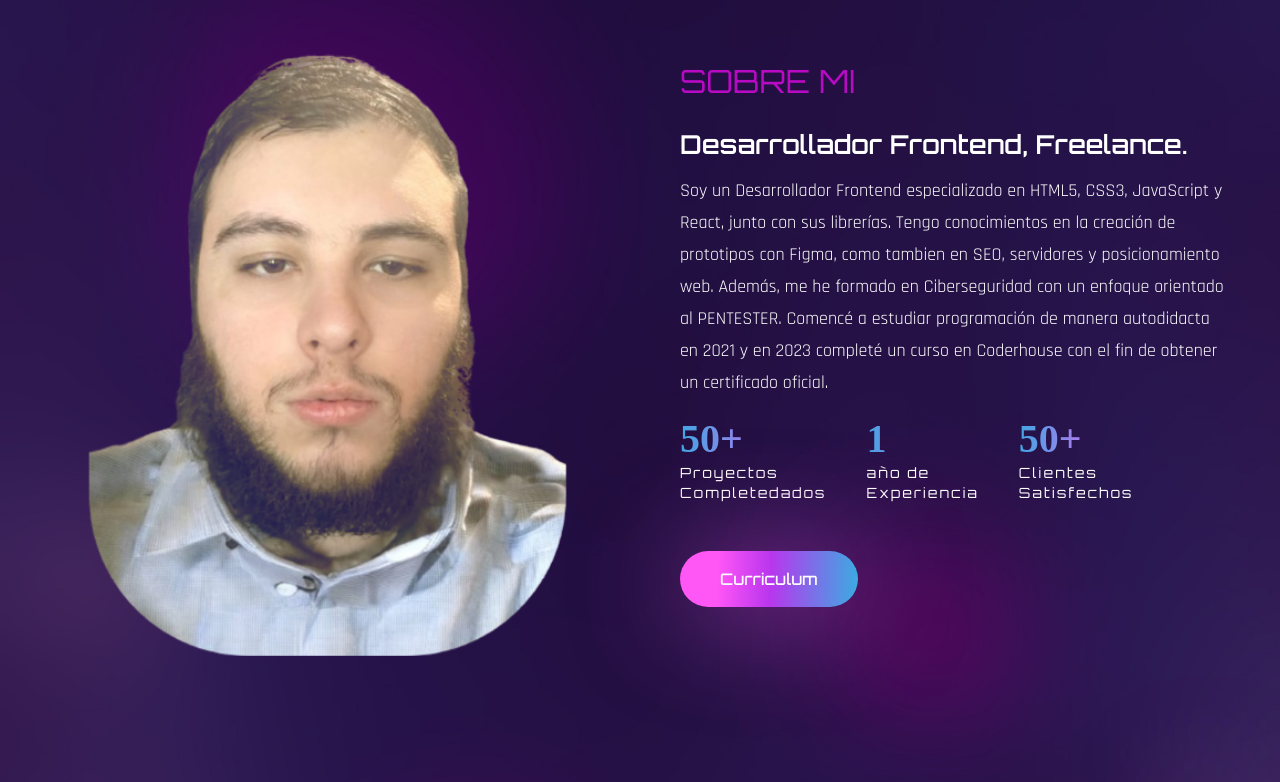
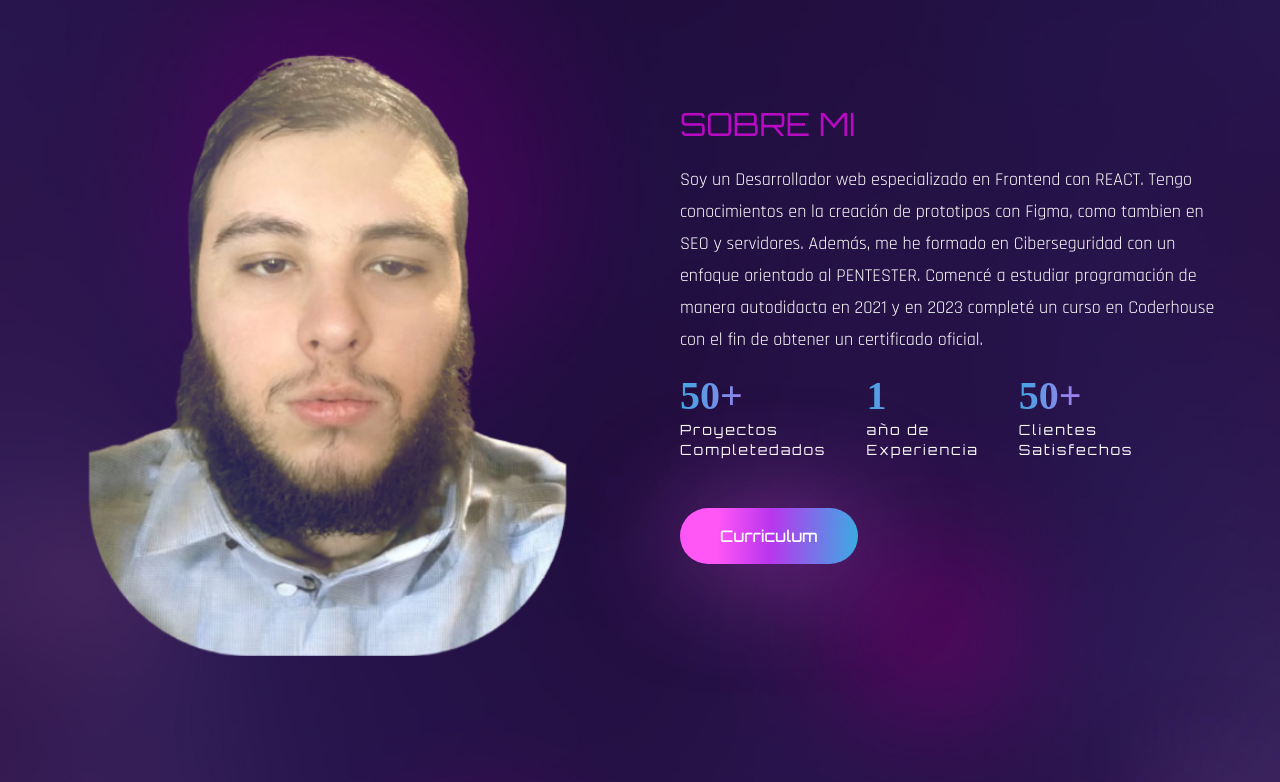
Before and after one commit to Ntarchini99/new-portfolio, a React (Vite) app: page / in a window 1280 px wide. Shown: the part 800-1582 px from the top of the page. Built offline with nearby package versions, Linux system fonts and the light colour scheme; a web font is replaced by a local one.

Commit message:
Update portfolio data

```diff
--- a/src/components/about.tsx
+++ b/src/components/about.tsx
@@ -29,11 +29,11 @@ export const About = () => {
             className="flex-1"
           >
             <h2 className="h2 text-accent">Sobre mi</h2>
-            <h3 className="h3 mb-2">
-              Desarrollador Frontend, Freelance.
-            </h3>
+            {/* <h3 className="h3 mb-2">
+              Desarrollador Freelance.
+            </h3> */}
             <p className="mb-4">
-              Soy un Desarrollador Frontend especializado en HTML5, CSS3, JavaScript y React, junto con sus librerías. Tengo conocimientos en la creación de prototipos con Figma, como tambien en SEO, servidores y posicionamiento web. Además, me he formado en Ciberseguridad con un enfoque orientado al PENTESTER.
+              Soy un Desarrollador web especializado en Frontend con REACT. Tengo conocimientos en la creación de prototipos con Figma, como tambien en SEO y servidores. Además, me he formado en Ciberseguridad con un enfoque orientado al PENTESTER.
               Comencé a estudiar programación de manera autodidacta en 2021 y en 2023 completé un curso en Coderhouse con el fin de obtener un certificado oficial.
             </p>
 
--- a/src/components/services.tsx
+++ b/src/components/services.tsx
@@ -25,7 +25,7 @@ const services: Service[] = [
     description: (
       <>
         Pentesting para evaluar y mejorar la seguridad de tus sistemas. Identifico vulnerabilidades, realizo pruebas de penetración, analizo riesgos
-         y proporciono informes detallados con recomendaciones. También brindo consultoría en seguridad.
+        y proporciono informes detallados con recomendaciones. También brindo consultoría en seguridad.
       </>
     ),
     link: '',
@@ -45,7 +45,7 @@ const services: Service[] = [
     description: (
       <>
         En nuestra agencia digital, nos especializamos en ofrecer servicios completos de marketing y gestión de redes sociales diseñados para potenciar cualquier tipo de marca o negocio.
-         Nuestro enfoque estratégico y creativo asegura un crecimiento sostenible y una mayor visibilidad en el mercado.
+        Nuestro enfoque estratégico y creativo asegura un crecimiento sostenible y una mayor visibilidad en el mercado.
       </>
     ),
     link: '',
--- a/src/components/work.tsx
+++ b/src/components/work.tsx
@@ -1,7 +1,7 @@
 import { motion } from 'framer-motion'
 
 import PortfolioImageOne from '@/assets/cryptos.png'
-import PortfolioImageTwo from '@/assets/ds.png'
+import PortfolioImageTwo from '@/assets/cloudhaven.png'
 import PortfolioImageThree from '@/assets/blacklabs.png'
 import { FadeDirection, fadeIn } from '@/util/variants'
 
```
Also changed, not shown: src/assets/cloudhaven.png (added).
